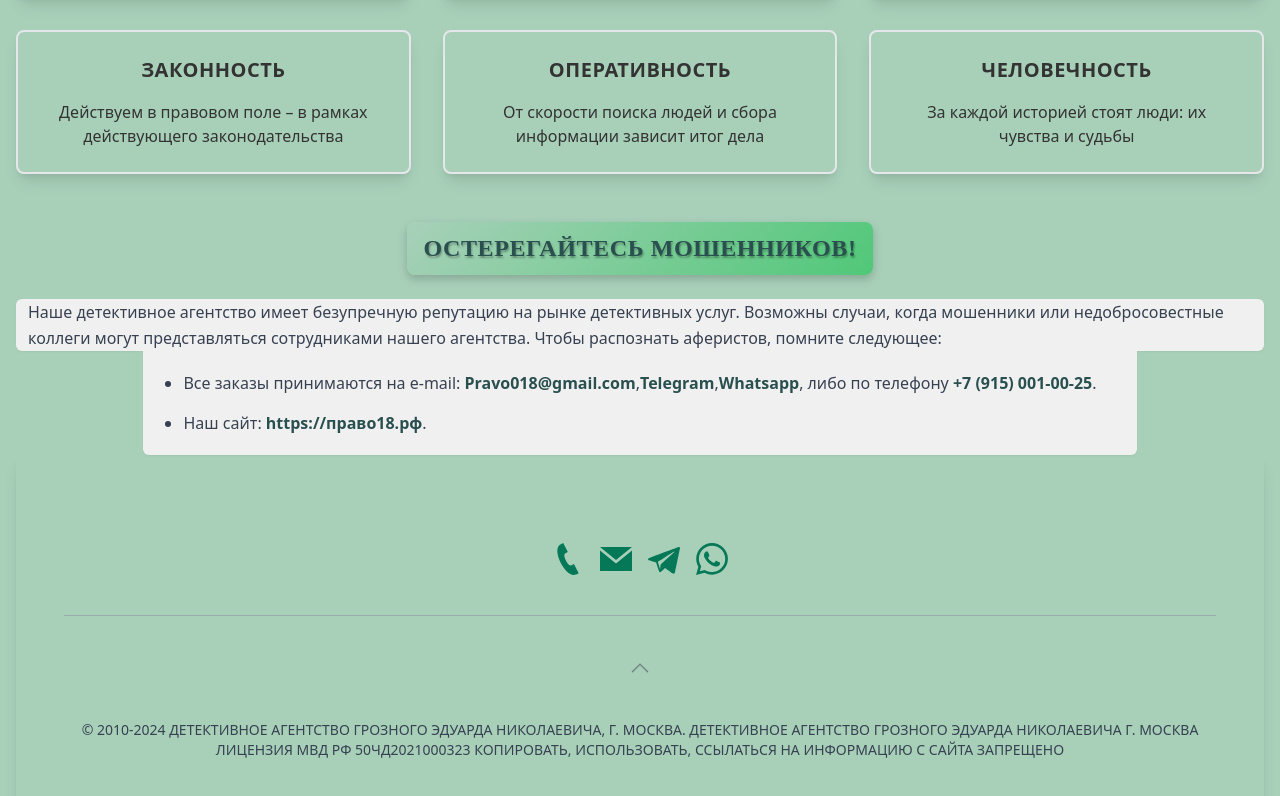
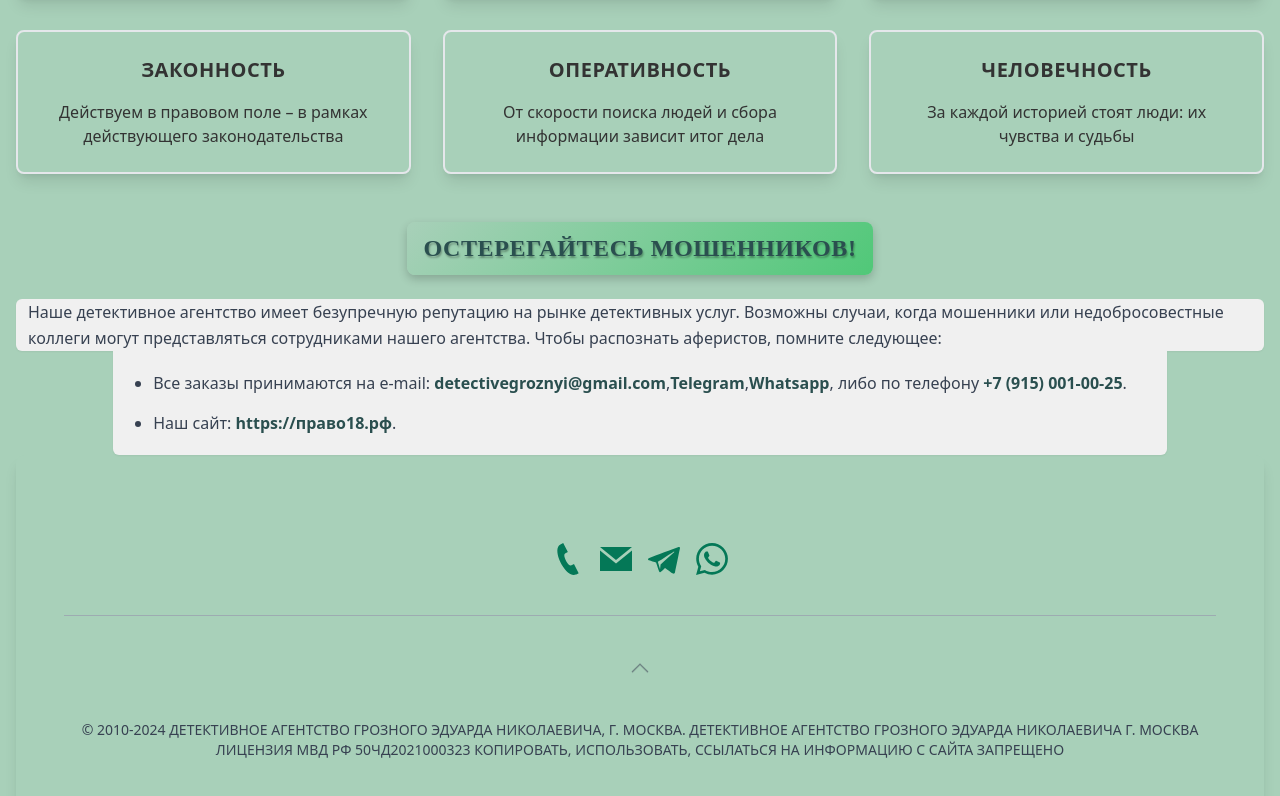
Before and after one commit to Zuglus/detektiv, a Next.js app: page / in a window 1280 px wide. Shown: the part 3887-4683 px from the top of the page. Built offline with nearby package versions, Linux system fonts and the light colour scheme.

Commit message:
изменена почта

```diff
--- a/src/components/utility/getRoutes.tsx
+++ b/src/components/utility/getRoutes.tsx
@@ -1,7 +1,7 @@
 import routes from '@/data/routes.json';
-import { Rout } from './types';
+import { Route } from './types';
 
-export default function getRoutes(lang: string, find?: string | number): Rout[] {
+export default function getRoutes(lang: string, find?: string | number): Route[] {
   if (lang === 'en') {
     if (typeof (find) === "string") return routes.en.filter(u => u.href === find);
     if (typeof (find) === "number") return routes.en.filter(i => i.id === find);
--- a/src/data/contacts.json
+++ b/src/data/contacts.json
@@ -6,8 +6,8 @@
   },
   "email": {
     "name": "E-mail",
-    "directName": "Pravo018@gmail.com",
-    "link": "mailto:Pravo018@gmail.com",
+    "directName": "detectivegroznyi@gmail.com",
+    "link": "mailto:detectivegroznyi@gmail.com",
     "icon": "M12 12.713l-11.985-9.713h23.97l-11.985 9.713zm0 2.574l-12-9.725v15.438h24v-15.438l-12 9.725z"
   },
   "whatsapp": {
```
